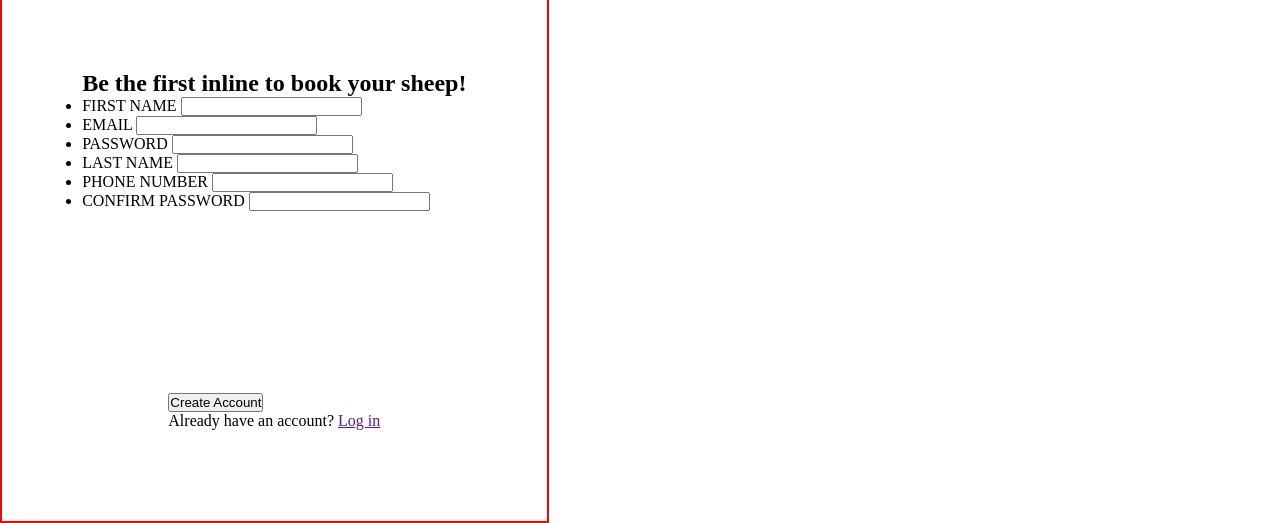
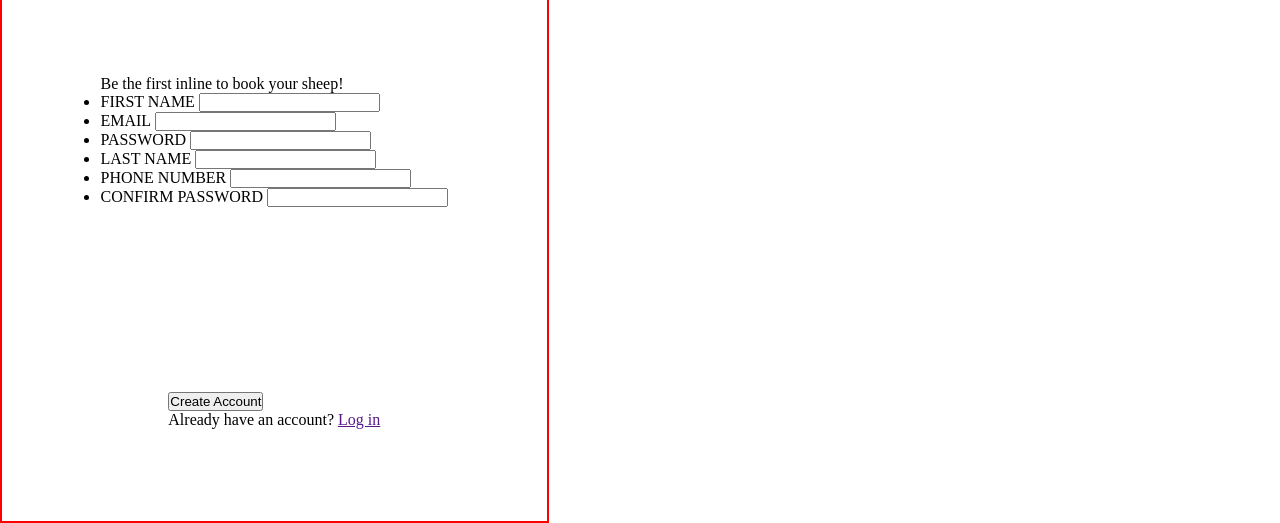
Before and after one commit to AlexVNep/sign-up-form, a plain HTML site: page index.html in a window 1280 px wide. Shown: the part 277-800 px from the top of the page. Drawn offline with Linux system fonts and the light colour scheme.

Commit message:
Add form-list div and adjust tab spacing

```diff
--- a/index.html
+++ b/index.html
@@ -20,7 +20,8 @@
         </header>
         <section>
             <form action="#">
-                <h2>Be the first inline to book your sheep!</h2>
+                <legend>Be the first inline to book your sheep!</legend>
+                <div class="form-list">
                     <div class="leftside">
                         <ul>
                             <li>
@@ -53,6 +54,7 @@
                             </li>
                         </ul>
                     </div>
+                </div>
             </form>
         </section>
         <footer>
```
Lines whose indentation alone changed are shown as unchanged.
